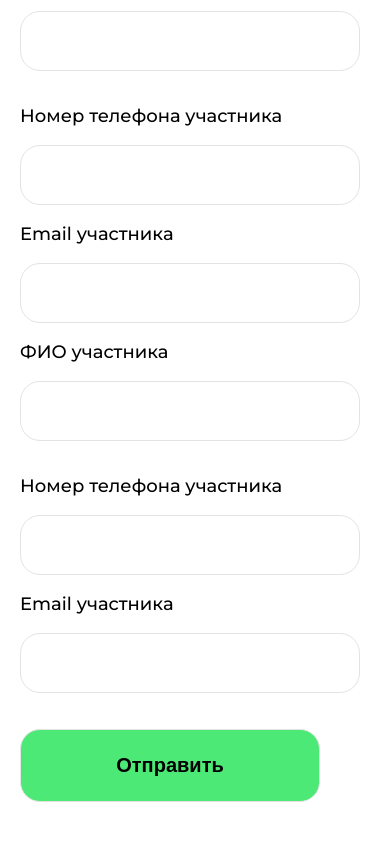
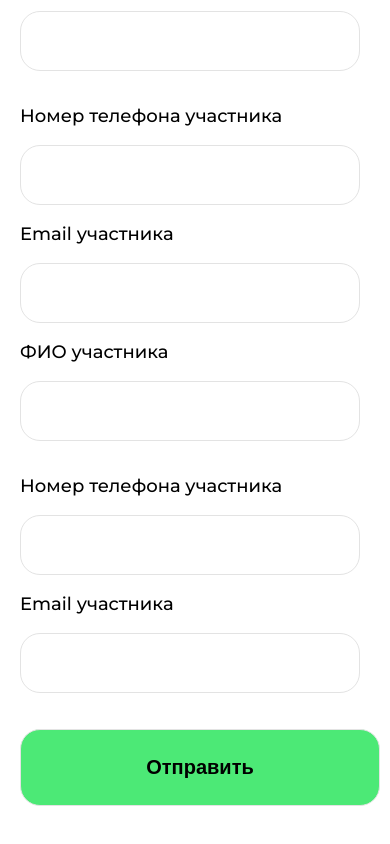
Before and after one commit to TimurK07/college-hackaton, a React (Vite) app: page / in a window 390 px wide. Shown: the part 3037-3881 px from the top of the page. Built offline with nearby package versions, Linux system fonts and the light colour scheme.

Commit message:
fix img bag

```diff
--- a/src/components/Register/Register.css
+++ b/src/components/Register/Register.css
@@ -98,7 +98,8 @@
   }
 
   .register__button {
-    width: 300px;
+    width: 360px;
+    padding: 26px;
   }
 }
 
@@ -107,6 +108,9 @@
     max-width: 300px;
   }
 
+  .container {
+    padding: 0 15px
+  }
 }
 
 @media (max-width: 320px) {
@@ -123,11 +127,17 @@
   .register__title {
     font-size: 26px;
   }
+  .container {
+    padding: 0 15px
+  }
 }
 
 @media (max-width: 300px) {
   .input__register input {
     width: 200px;
   }
+  .container {
+    padding: 0 15px
+  }
 
 }
```
